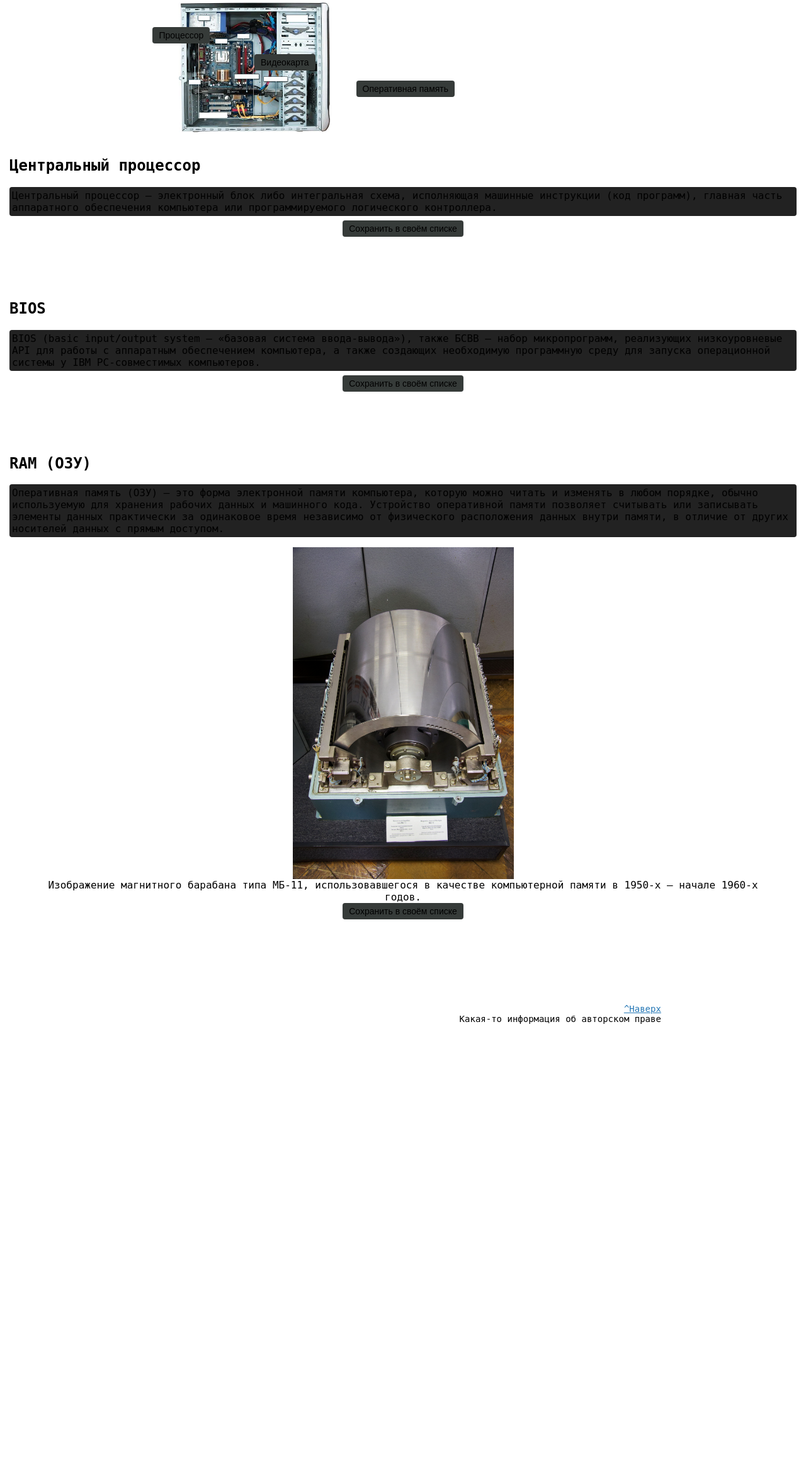
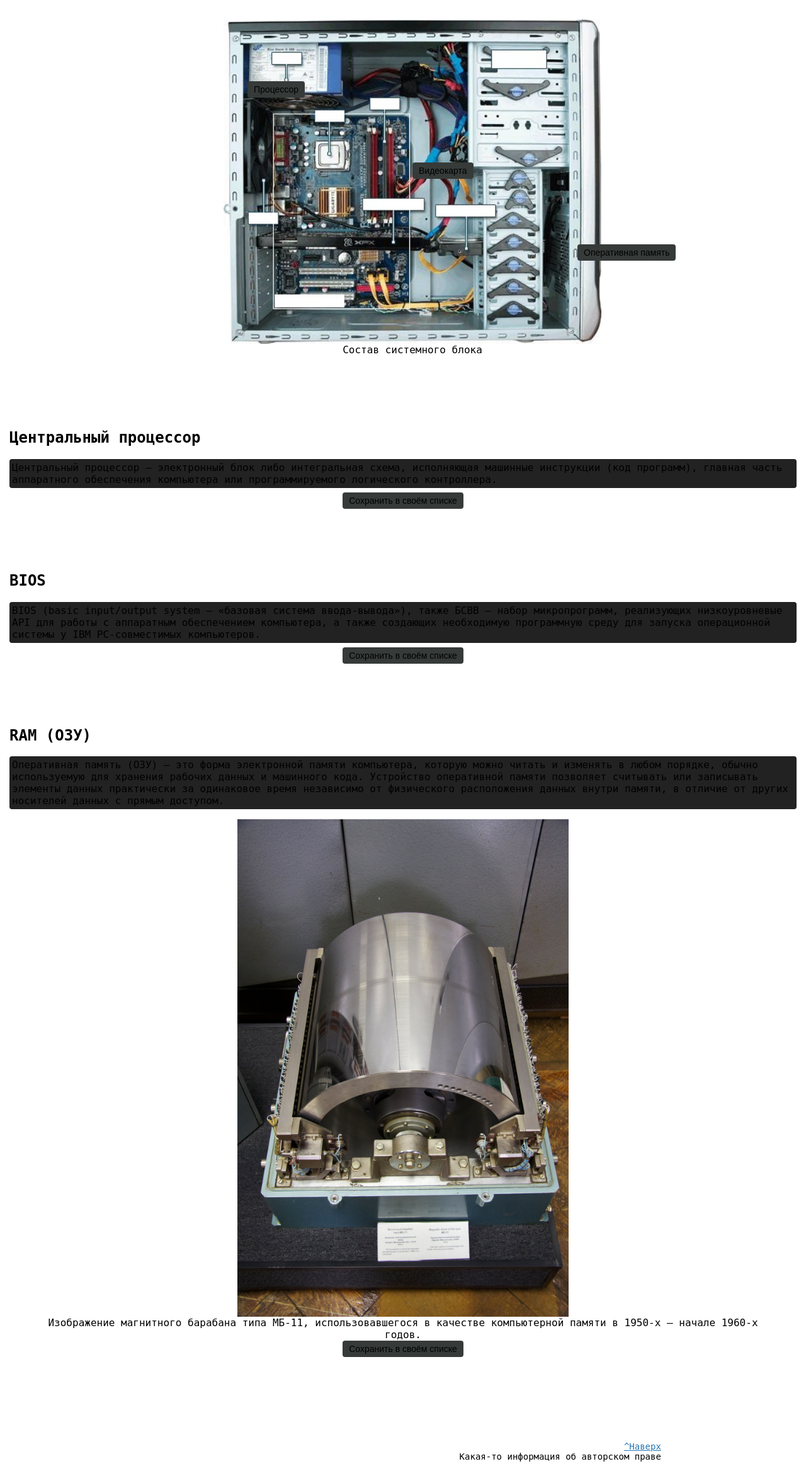
Before and after one commit to Geodeziy/W-0723, a Flask app: page / in a window 1280 px wide. Shown: the part 46-2382 px from the top of the page at 63% size. Before the commit the page ends 1672 px from the top, so only its background shows below. Run offline with Flask 3, Linux system fonts and the light colour scheme; some libraries are stand-ins or nearby versions.

Commit message:
Веб-страница.

```diff
--- a/templates/index.html
+++ b/templates/index.html
@@ -118,8 +118,8 @@
             display: block;
             margin-left: auto;
             margin-right: auto;
-            width: 30%;
-            height: 30%;
+            width: 45%;
+            height: 45%;
             object-fit: cover;
             /*object-position: bottom;*/
         }
@@ -163,11 +163,21 @@
             }
         }
         .computer-scheme {
-    position: relative;
-    width: 100%;
-    max-width: 800px;
-        padding: 4px;
+            position: relative;
+            width: 100%;
+            /*max-width: 800px;*/
+            /*padding: 4px;*/
+            padding: 15px 15px 65px;
+            text-align: center;
 }
+        .img-computer {
+            display: block;
+            margin-left: auto;
+            margin-right: auto;
+            width: 50%;
+            height: 50%;
+            object-fit: cover;
+        }
     </style>
 
 </head>
@@ -183,7 +193,10 @@
 
 <body style="visibility: visible;">
 <div class="computer-scheme">
-    <img src="https://geodeziy.github.io/W-0723/img/computer.jpg" alt="Схема компьютера">
+    <figure>
+        <img src="https://geodeziy.github.io/W-0723/img/computer.jpg" alt="Схема компьютера" class="img-computer">
+        <figcaption>Состав системного блока</figcaption>
+    </figure>
     <button id="processor" style="position: absolute; top: 20%; left: 30%;">Процессор</button>
     <button id="graphics-card" style="position: absolute; top: 40%; left: 50%;">Видеокарта</button>
     <button id="ram" style="position: absolute; top: 60%; left: 70%;">Оперативная память</button>
```
